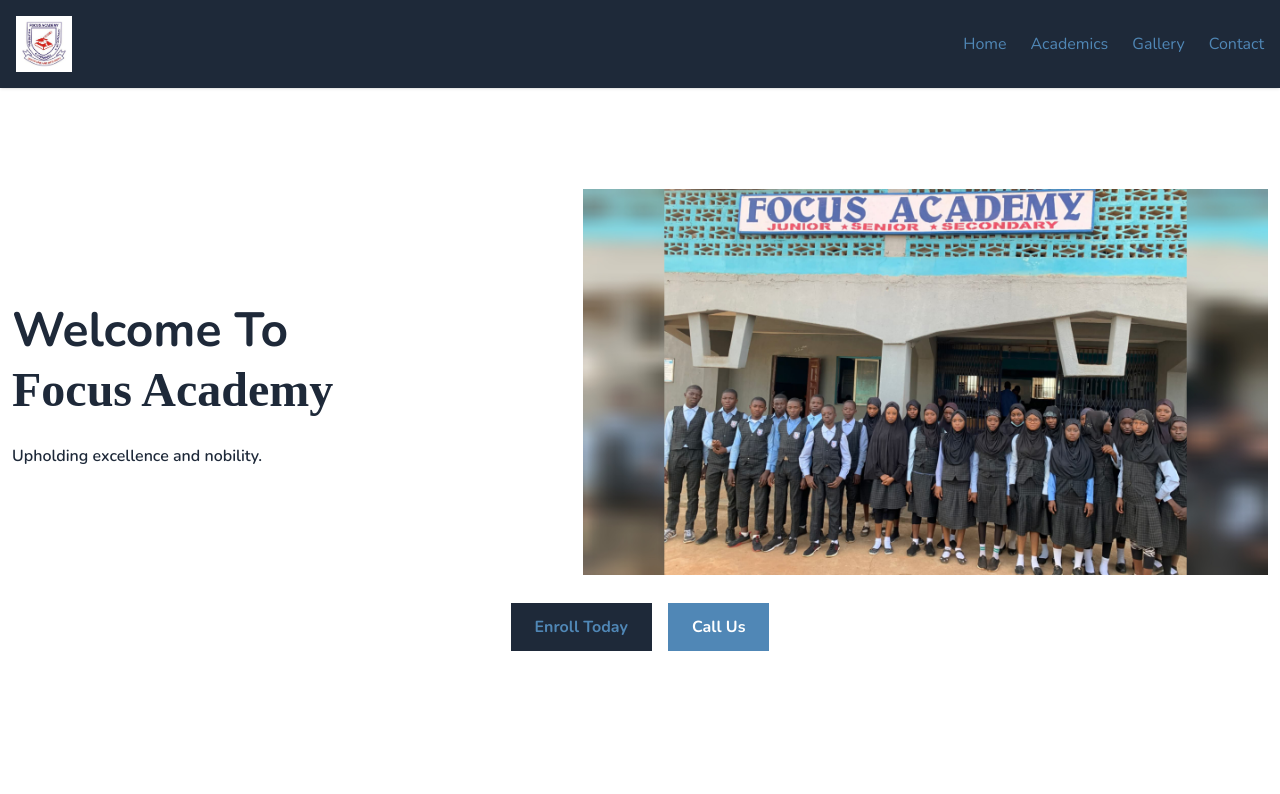
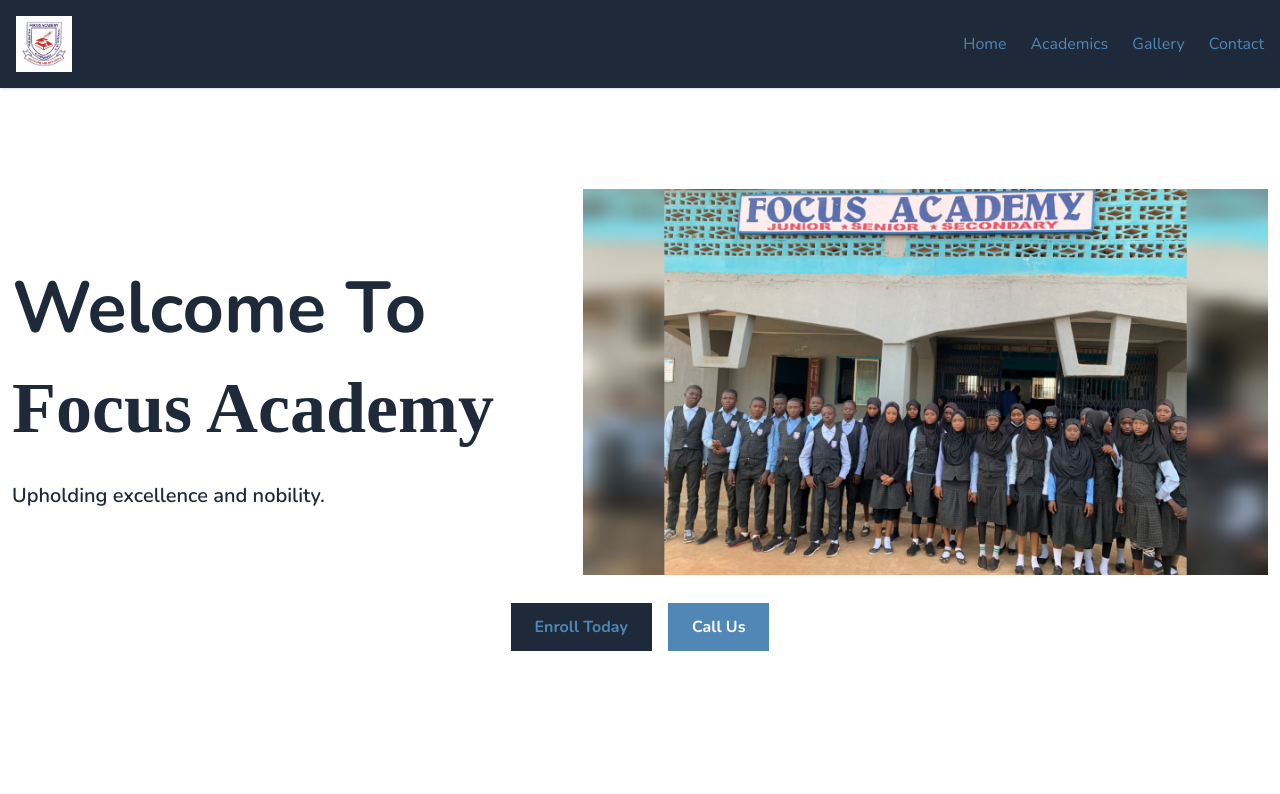
Before and after one commit to JoshTino/focus-academy-school, a React (Vite) app: page / in a window 1280 px wide. Shown: the top 794 px of the page. Built offline with nearby package versions, Linux system fonts and the light colour scheme.

Commit message:
feat: adjust hero text

```diff
--- a/components/Hero.jsx
+++ b/components/Hero.jsx
@@ -22,7 +22,7 @@
       >
 
         <motion.h1
-          className="font-nunito font-bold text-5xl text-left text-gray-800 leading-15 mb-6"
+          className="font-nunito font-bold text-5xl md:text-7xl md:leading-25 text-left text-gray-800 leading-15 mb-6"
           variants={{
             hidden: { opacity: 0, y: 60 },
             visible: { opacity: 1, y: 0 }
@@ -33,7 +33,7 @@
         </motion.h1>
 
         <motion.p
-          className="mb-6 font-nunito font-semibold text-left text-gray-800"
+          className="mb-6 font-nunito font-semibold md:text-xl text-lg text-left text-gray-800"
           variants={{
             hidden: { opacity: 0, y: 30 },
             visible: { opacity: 1, y: 0 }
```
